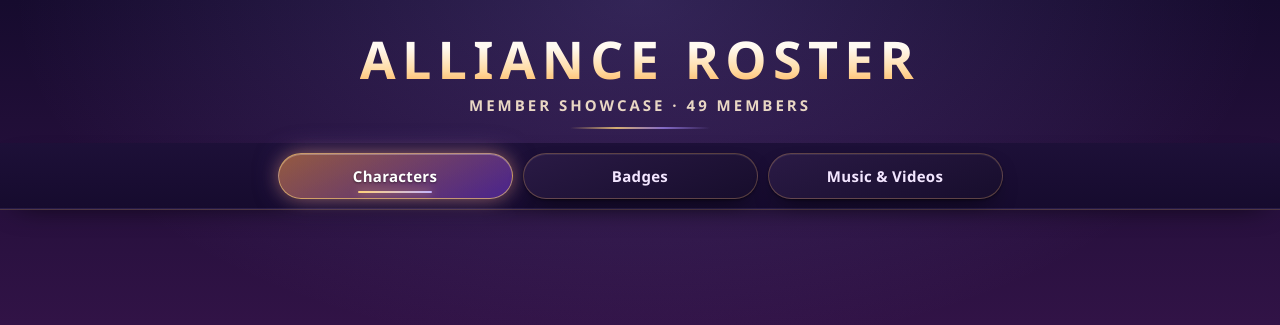
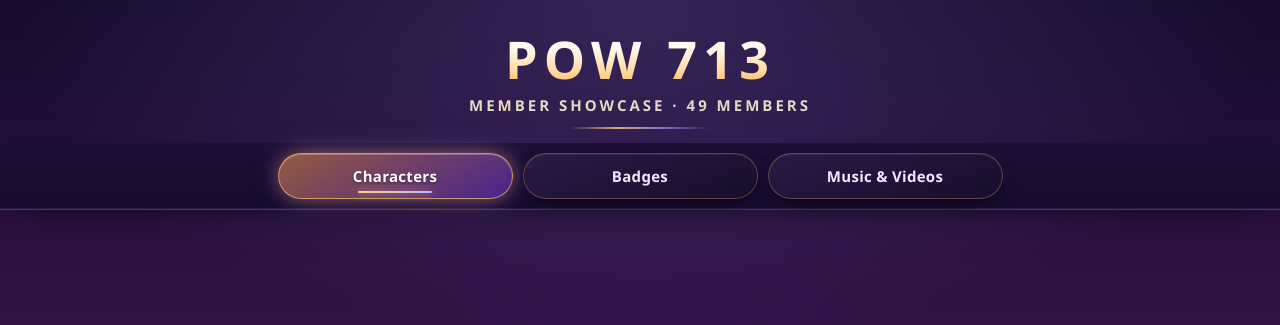
Before and after one commit to Conq86/alliance-roster, a plain HTML site: page index.html in a window 1280 px wide. Shown: the top 325 px of the page. Drawn offline with Linux system fonts and the light colour scheme.

Commit message:
Brand page as POW 713: header, title, favicon and app manifest

```diff
--- a/index.html
+++ b/index.html
@@ -3,14 +3,19 @@
 <head>
 <meta charset="UTF-8">
 <meta name="viewport" content="width=device-width, initial-scale=1.0">
-<title>Alliance Roster Showcase</title>
+<title>POW 713</title>
 <meta name="color-scheme" content="dark">
 <meta name="theme-color" content="#160b2e">
+<link rel="icon" type="image/x-icon" href="favicon.ico">
+<link rel="icon" type="image/png" sizes="32x32" href="icons/favicon-32x32.png">
+<link rel="icon" type="image/png" sizes="16x16" href="icons/favicon-16x16.png">
+<link rel="apple-touch-icon" href="icons/apple-touch-icon.png">
+<link rel="manifest" href="site.webmanifest">
 <link rel="stylesheet" href="showcase.css">
 </head>
 <body>
   <header>
-    <h1>ALLIANCE ROSTER</h1>
+    <h1>POW 713</h1>
     <p id="gallerySubtitle">MEMBER SHOWCASE &middot; 49 STRONG</p>
   </header>
   <nav class="showcase-tabs" aria-label="Showcase views">
```
Also changed, not shown: site.webmanifest (added).
